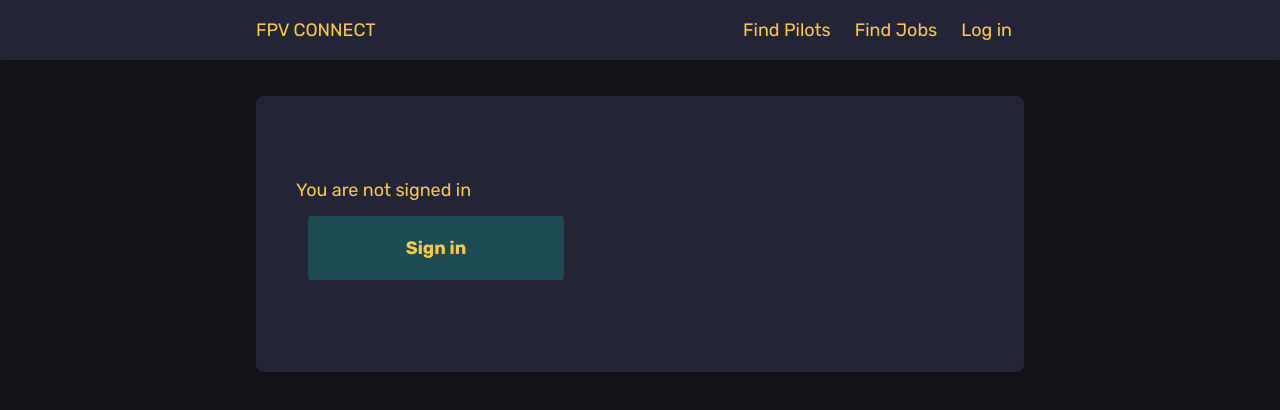
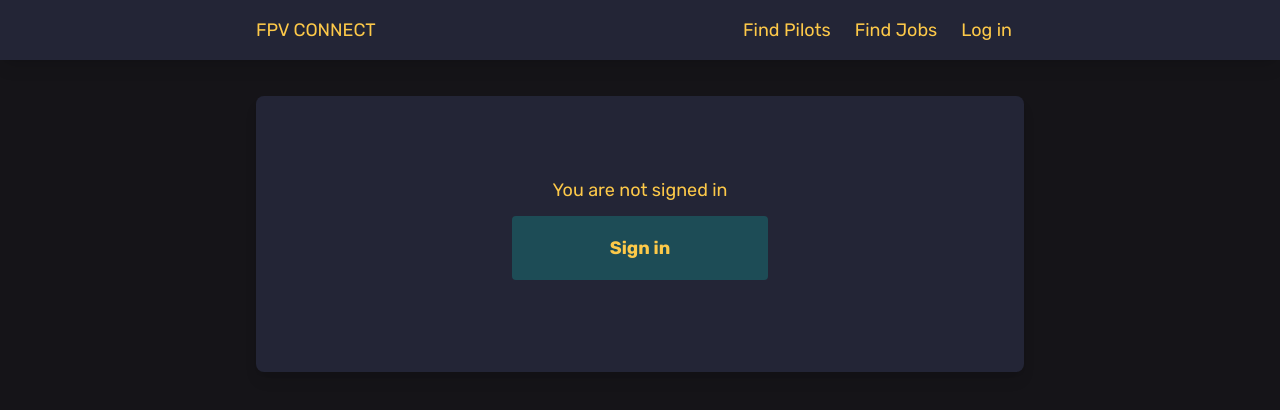
Before and after one commit to rosiak0/fpv-connect-app, a Next.js app: page /login in a window 1280 px wide. Shown: the top 410 px of the page. Built offline with nearby package versions, Linux system fonts and the light colour scheme; no server answers.

Commit message:
better looks

```diff
--- a/pages/login.jsx
+++ b/pages/login.jsx
@@ -7,11 +7,12 @@ import Button from "../components/ui/Button";
 const Login = () => {
   const { data: session } = useSession();
 
-  if (session) {
   return (
     <Content>
+      {session ? (
         <div>
-          <p>Welcome, {session.user.name}</p>
+          <p className="text-center">Welcome, {session.user.name}</p>
+          <div className="flex justify-center">
             <Button>
               <button
                 onClick={() => {
@@ -22,20 +23,19 @@ const Login = () => {
               </button>
             </Button>
           </div>
-      </Content>
-    );
-  } else {
-    return (
-      <Content>
+        </div>
+      ) : (
         <div>
-          <p>You are not signed in</p>
+          <p className="text-center">You are not signed in</p>
+          <div className="flex justify-center">
             <Button>
               <button onClick={() => signIn()}>Sign in</button>
             </Button>
           </div>
+        </div>
+      )}
     </Content>
   );
-  }
 };
 
 export default Login;
```
Also changed, not shown: 1 other file (tests, documents, lock files or other folders). Lines whose indentation alone changed are shown as unchanged.
